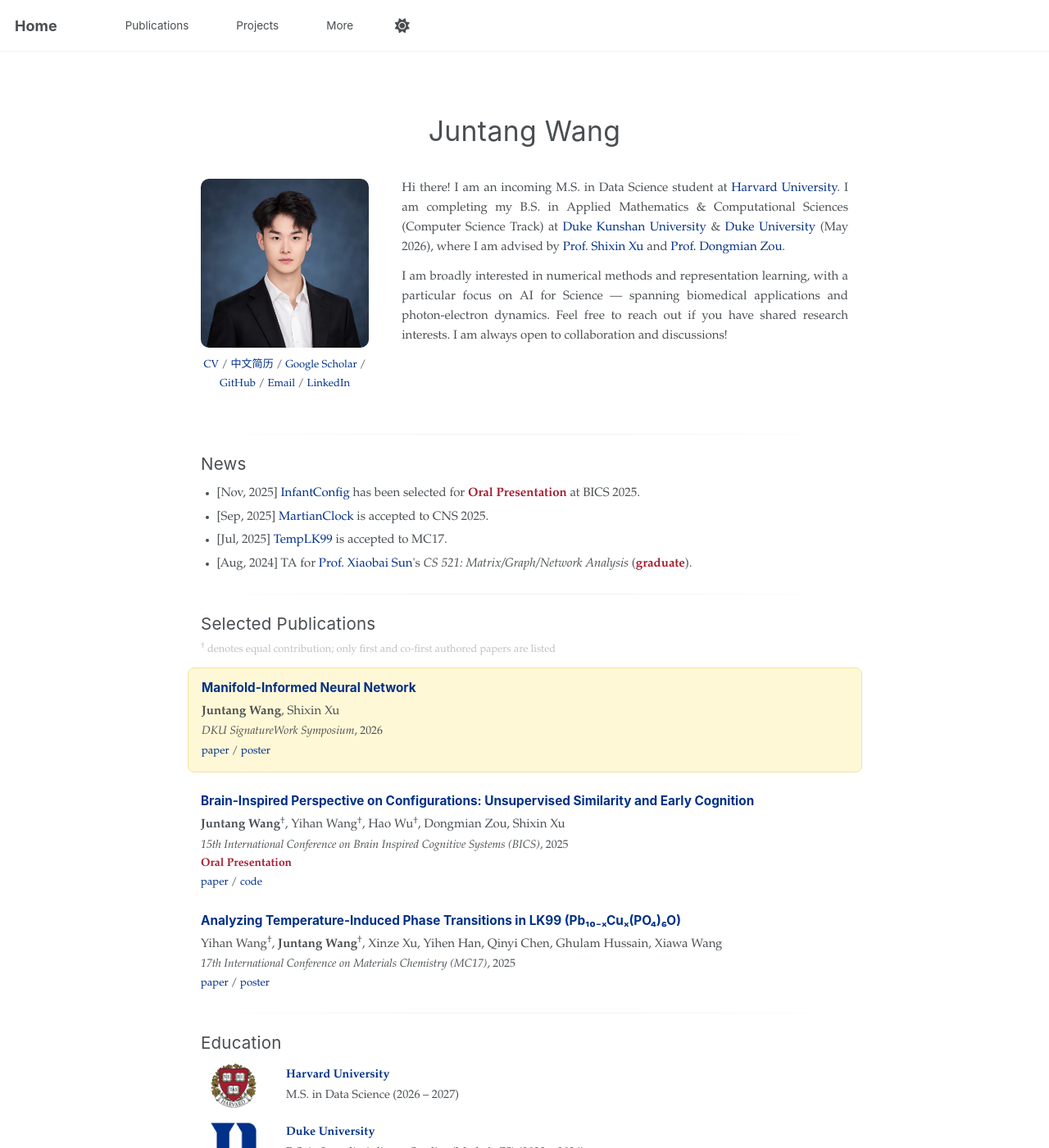
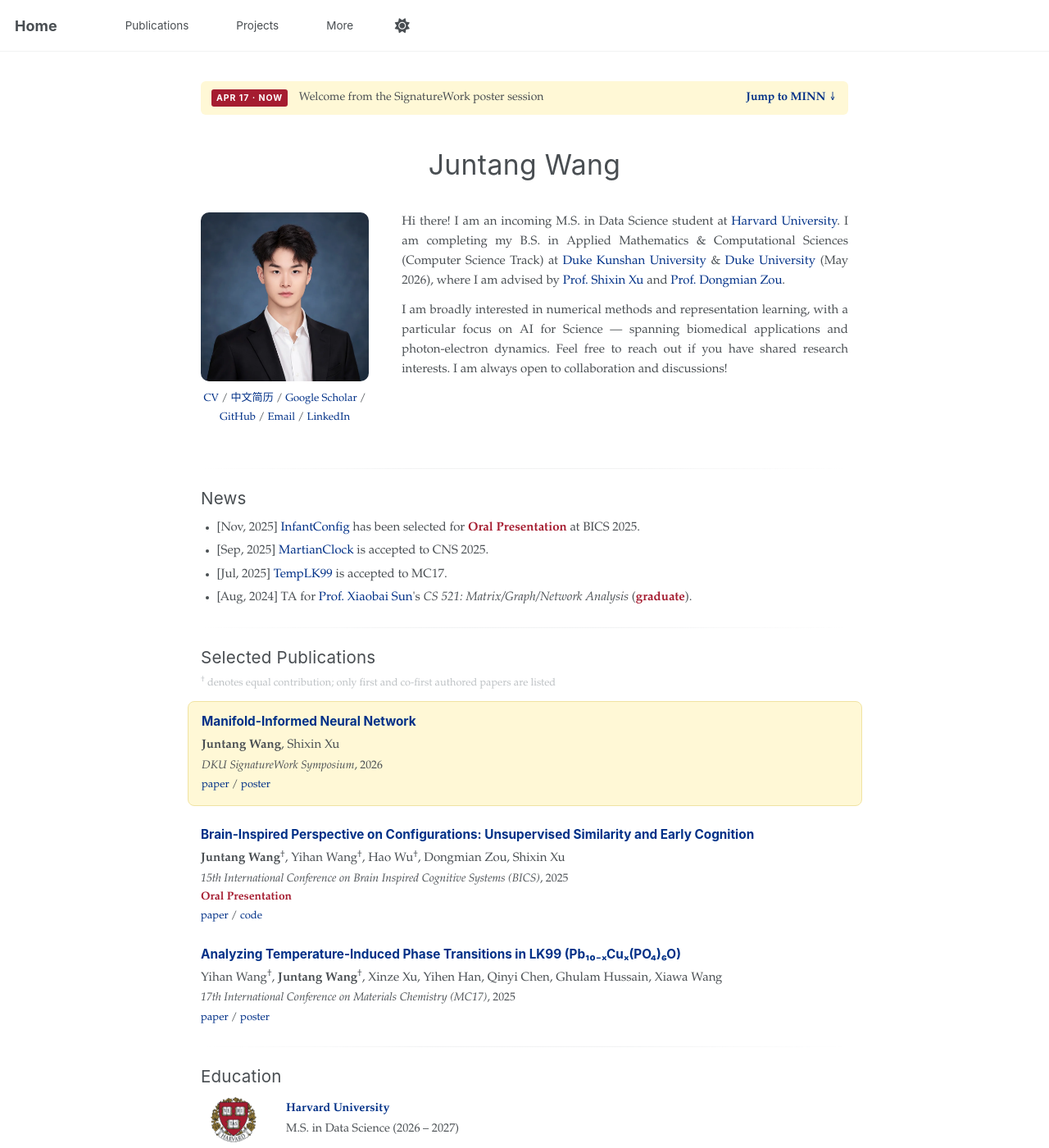
Before and after one commit to juntang1129/juntang1129.github.io, a Jekyll site: the page built from _pages/about.html, in a window 1280 px wide and 1400 px high. Shown: the whole window at 82% size. Built offline with Jekyll 4.4.1, drawn with Linux system fonts in a browser that asks for light colours.

Commit message:
Add date-gated SignatureWork banner and fix homepage anchor jump
- Asymmetric Linear/Stripe-style top banner: crimson date pill,
  welcome message, right-aligned 'Jump to MINN' CTA. Auto-disappears
  after 2026-04-25 via Liquid date gate.
- Add id="{{ pub.anchor }}" to homepage publication cards so #minn
  resolves on / (previously only existed on /publications/).
- Enable smooth scrolling globally and add scroll-margin-top: 90px
  on .hp-pub so the target lands clear of the fixed 70px masthead.

Co-Authored-By: Claude Opus 4.6 (1M context) <noreply@anthropic.com>

```diff
--- a/_pages/about.html
+++ b/_pages/about.html
@@ -9,6 +9,16 @@ redirect_from:
 ---
 
 {% include base_path %}
+
+{% assign banner_until = "2026-04-25" | date: "%Y-%m-%d" %}
+{% assign today = site.time | date: "%Y-%m-%d" %}
+{% if today <= banner_until %}
+<aside class="hp-banner" role="note">
+  <span class="hp-banner-tag">Apr 17 · Now</span>
+  <span class="hp-banner-msg">Welcome from the SignatureWork poster session</span>
+  <a class="hp-banner-cta" href="#minn">Jump to MINN <span aria-hidden="true">↓</span></a>
+</aside>
+{% endif %}
 
 <h1 class="hp-name">Juntang Wang</h1>
 
@@ -60,7 +70,7 @@ redirect_from:
   <p class="hp-note"><sup>†</sup> denotes equal contribution; only first and co-first authored papers are listed</p>
   {% assign featured_pubs = site.publications | where: "featured", true | sort: "date" | reverse %}
   {% for pub in featured_pubs %}
-  <div class="hp-pub{% if pub.highlighted %} hp-pub--highlight{% endif %}">
+  <div class="hp-pub{% if pub.highlighted %} hp-pub--highlight{% endif %}" id="{{ pub.anchor }}">
     <h3 class="hp-pub-title">
       <a href="{{ base_path }}/publications/#{{ pub.anchor }}">{{ pub.title }}</a>
     </h3>
--- a/_sass/layout/_homepage.scss
+++ b/_sass/layout/_homepage.scss
@@ -1,6 +1,66 @@
 /* ==========================================================================
    HOMEPAGE — Min Liu–inspired, CSS-var dark mode
    ========================================================================== */
+
+html { scroll-behavior: smooth; }
+
+.hp-banner {
+  max-width: 820px;
+  margin: 1.5em auto 0;
+  padding: 0.7em 1em 0.7em 0.9em;
+  display: flex;
+  align-items: center;
+  gap: 0.95em;
+  background: var(--hp-highlight-bg);
+  border-radius: 6px;
+  font-family: Palatino, Georgia, "Times New Roman", serif;
+  font-size: 14px;
+  line-height: 1.5;
+  color: var(--global-text-color);
+
+  .hp-banner-tag {
+    font-family: -apple-system, BlinkMacSystemFont, "Helvetica Neue", Arial, sans-serif;
+    font-size: 10.5px;
+    font-weight: 700;
+    text-transform: uppercase;
+    letter-spacing: 0.09em;
+    color: #fff;
+    background: var(--global-base-color);
+    padding: 0.3em 0.6em 0.25em;
+    border-radius: 3px;
+    white-space: nowrap;
+    flex-shrink: 0;
+  }
+
+  .hp-banner-msg {
+    flex: 1;
+    min-width: 0;
+  }
+
+  .hp-banner-cta {
+    color: var(--global-link-color);
+    text-decoration: none;
+    font-weight: 600;
+    white-space: nowrap;
+    flex-shrink: 0;
+
+    &:hover {
+      color: var(--global-link-color-hover);
+      text-decoration: underline;
+    }
+  }
+}
+
+@media (max-width: 600px) {
+  .hp-banner {
+    flex-wrap: wrap;
+    row-gap: 0.45em;
+
+    .hp-banner-msg { flex-basis: 100%; order: 3; }
+    .hp-banner-tag { order: 1; }
+    .hp-banner-cta { order: 2; margin-left: auto; }
+  }
+}
 
 .homepage {
   max-width: 820px;
@@ -118,6 +178,7 @@
   /* --- Publication entry --- */
   .hp-pub {
     margin-bottom: 1.6em;
+    scroll-margin-top: 90px;
   }
 
   .hp-pub.hp-pub--highlight {
```
